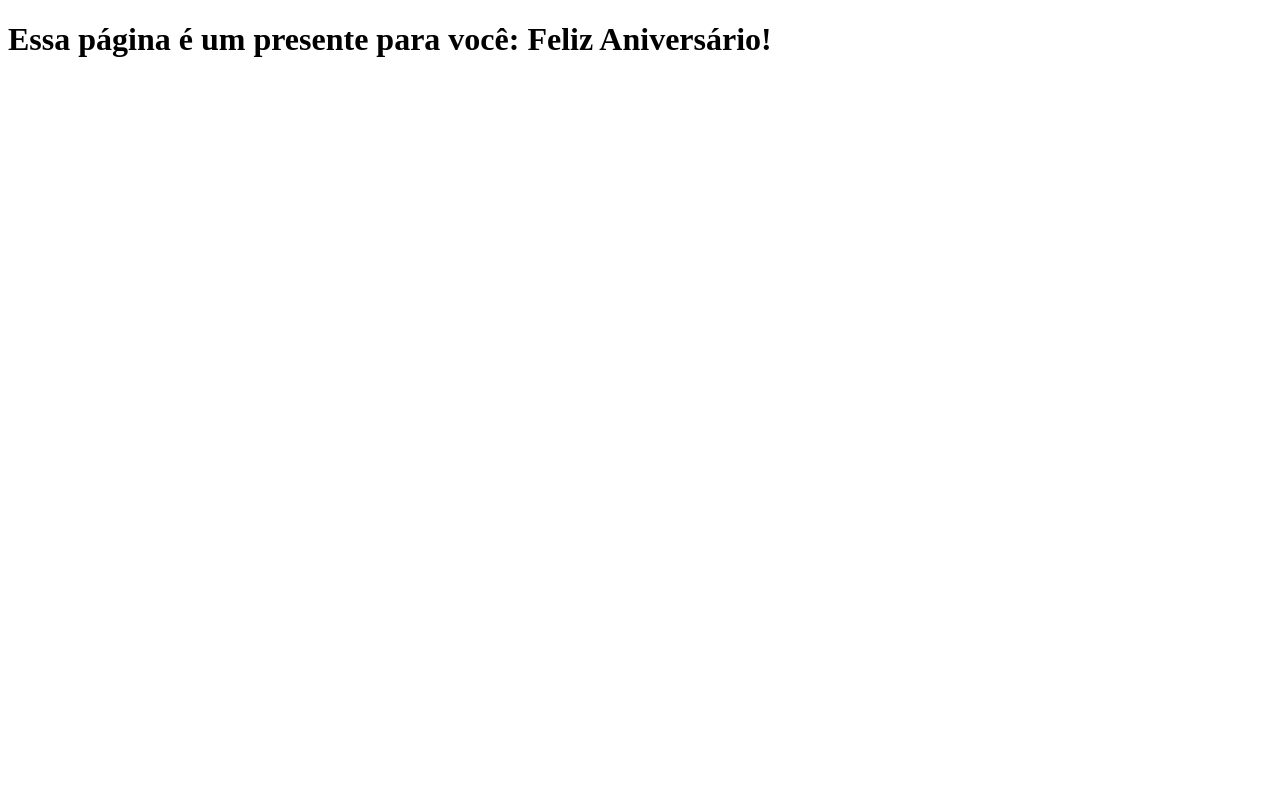
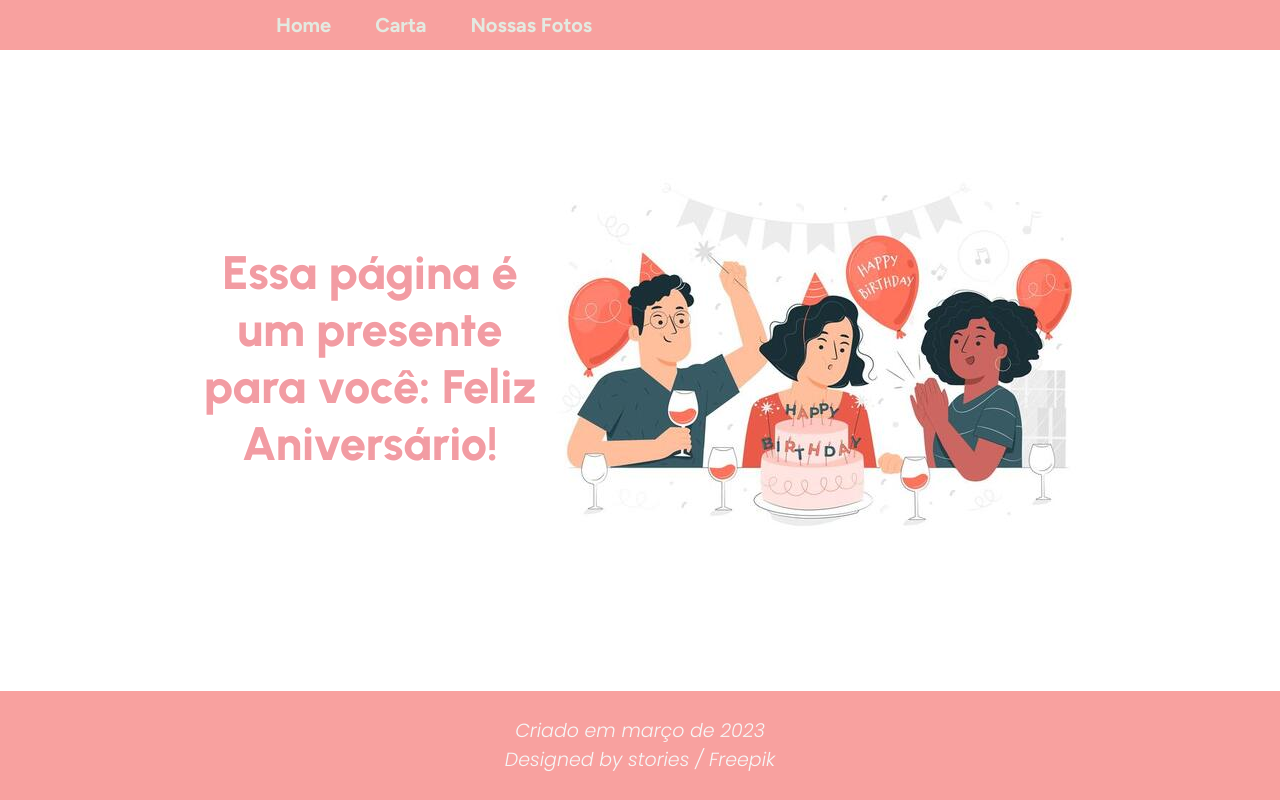
Before and after one commit to miyazatojj/pagina-presente, a plain HTML site: page index.html in a window 1280 px wide. Drawn offline with Linux system fonts and the light colour scheme.

Commit message:
adicionando os estilos com CSS

```diff
--- a/index.html
+++ b/index.html
@@ -5,12 +5,25 @@
     <meta http-equiv="X-UA-Compatible" content="IE=edge">
     <meta name="viewport" content="width=device-width, initial-scale=1.0">
     <title>Presente</title>
+    <link rel="stylesheet" href="style.css">
 </head>
 <body>
-    <header></header>
-    <main>
-        <h1>Essa página é um presente para você: Feliz Aniversário!</h1>
+    <header class="cabecalho">
+        <nav class="cabecalho__menu">
+            <a class="cabecalho__menu__link">Home</a>
+            <a class="cabecalho__menu__link">Carta</a>
+            <a class="cabecalho__menu__link">Nossas Fotos</a>
+        </nav>
+    </header>
+    <main class="apresentacao">
+        <section class="apresentacao__conteudo">
+            <h1 class="apresentacao__conteudo__texto">Essa página é um presente para você: Feliz Aniversário!</h1>
+        </section>
+        <img src="5020625.jpg">
     </main>
-    <footer></footer>
+    <footer class="rodape">
+        <p>Criado em março de 2023</p>
+        <p>Designed by stories / Freepik</p>
+    </footer>
 </body>
 </html>
--- /dev/null
+++ b/style.css
@@ -0,0 +1,63 @@
+@import url('https://fonts.googleapis.com/css2?family=Figtree:wght@700&family=Poppins:ital,wght@1,300&family=Urbanist:wght@800&display=swap');
+
+* {
+    margin: 0;
+    padding: 0;
+    box-sizing: border-box;
+    -webkit-font-smoothing: antialiased;
+    -moz-osx-font-smoothing: grayscale;
+}
+
+body {
+    background-color: #FFFFFF;
+    color: #F29CA3;
+}
+
+.cabecalho {
+    padding: 1% 0% 1% 20%;
+    background-color: #F8A19F;
+}
+
+.cabecalho__menu__link {
+    /*font-family:
+    font-weight: */
+    font-size: 20px;
+    font-family: 'Figtree', sans-serif;
+    margin: 20px;
+    color: #E3EAE1;
+}
+
+.cabecalho__menu__link:hover {
+    color: #627773;
+}
+
+.apresentacao {
+    padding: 10% 15%;
+    display: flex;
+    align-items: center;
+    justify-content: space-between;
+}
+
+.apresentacao__conteudo {
+    width: 700px;
+}
+
+.apresentacao__conteudo__texto {
+    font-size: 47px;
+    font-family: 'Urbanist', sans-serif;
+    text-align: center;
+}
+
+.rodape {
+    color: #F6F6F6;
+    background-color: #F8A19F;
+    font-family: 'Poppins', sans-serif;
+    /*padding: 76px; */
+    text-align: center;
+    font-size: 19px;
+    position: absolute;
+    bottom: 0;
+    width: 100%;
+    margin: auto;
+    padding: 2%;
+}
```
Also changed, not shown: 5020625.jpg (added).
